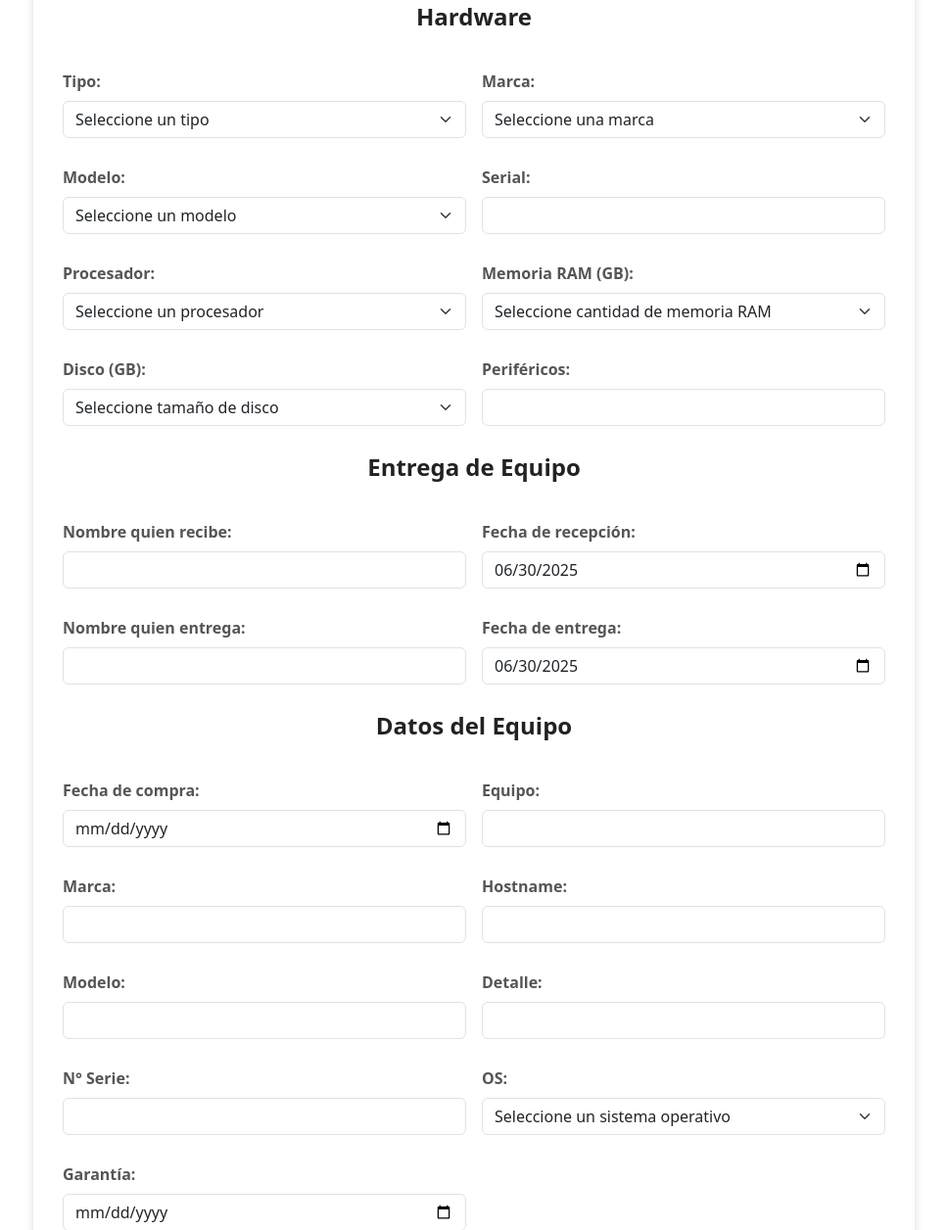
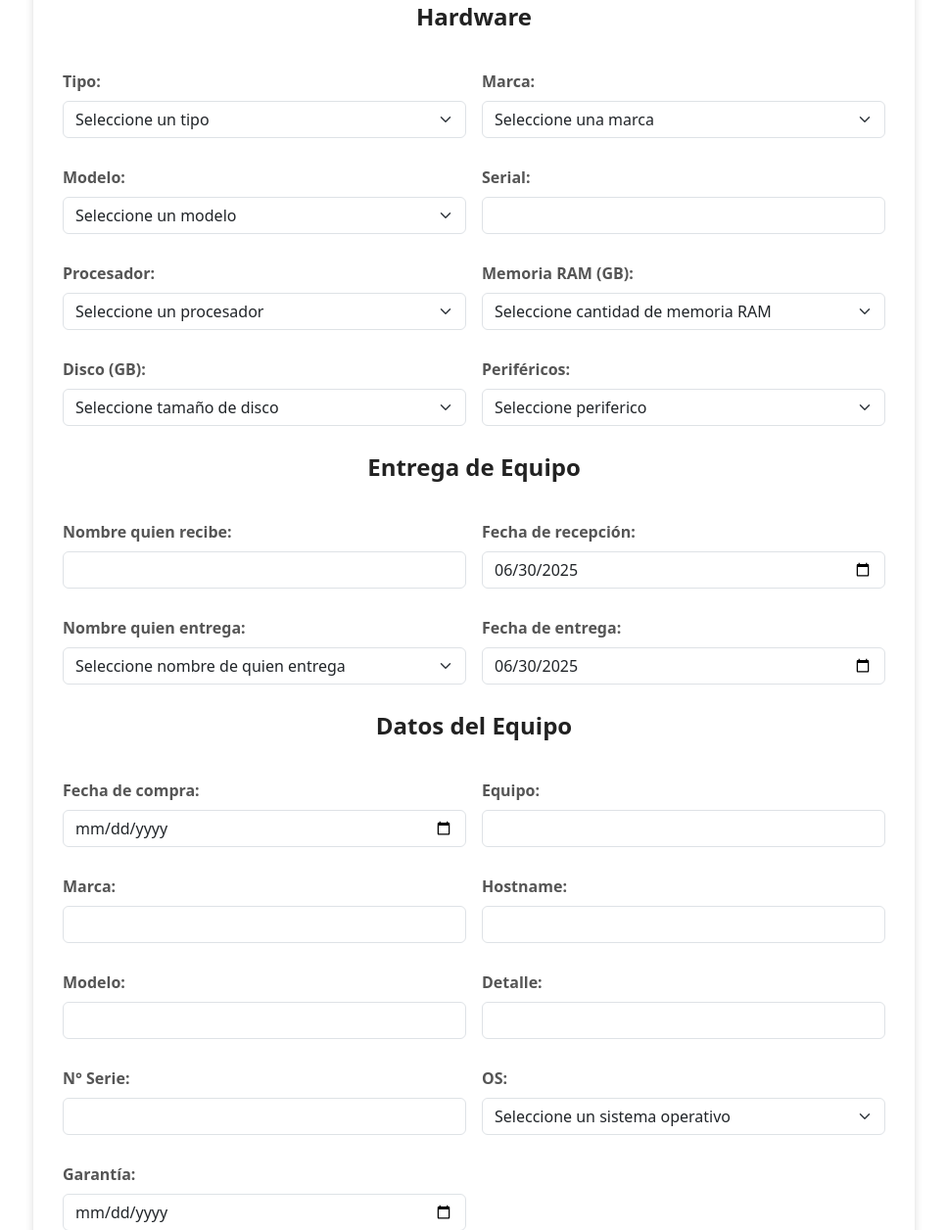
Before and after one commit to EduardoMonzon16/Acta-de-Entrega-de-Equipos, a Flask app: page / in a window 1280 px wide. Shown: the part 506-1762 px from the top of the page at 98% size, without its empty margins (156-1123 px from the left). Run offline with Flask 3, Linux system fonts and the light colour scheme; the visitor is signed in with stand-in values (Sample User, id 1); data that the repository does not hold is empty.

Commit message:
Agregar informacion en la base de datos y enlazando a html

```diff
--- a/app.py
+++ b/app.py
@@ -223,6 +223,46 @@ def get_discos_tamaño():
 
     except Exception as e:
         print(f"Error obteniendo discos_tamaño: {e}")
+        return []
+
+def get_perifericos():
+    try:
+        connection = conectar()
+        print(f"Conexión establecida: {connection is not None}")
+
+        if connection is None:
+            print("Error: No se pudo establecer conexión con la base de datos")
+            return []
+
+        cursor = connection.cursor(dictionary=True)
+        cursor.execute("SELECT idPerifericos, Periferico FROM perifericos ORDER BY Periferico")
+        perifericos = cursor.fetchall()
+
+        print(f"Se obtuvieron {len(perifericos)} tipos: {perifericos}")
+        return perifericos
+
+    except Exception as e:
+        print(f"Error obteniendo perifericos: {e}")
+        return []
+
+def get_personas_entrega():
+    try:
+        connection = conectar()
+        print(f"Conexión establecida: {connection is not None}")
+
+        if connection is None:
+            print("Error: No se pudo establecer conexión con la base de datos")
+            return []
+
+        cursor = connection.cursor(dictionary=True)
+        cursor.execute("SELECT idPersonas_Entrega, Persona_Entrega FROM personas_entrega ORDER BY Persona_Entrega")
+        personas_entrega = cursor.fetchall()
+
+        print(f"Se obtuvieron {len(personas_entrega)} tipos: {personas_entrega}")
+        return personas_entrega
+
+    except Exception as e:
+        print(f"Error obteniendo personas_entrega: {e}")
         return []
 
 # =============================================================================
@@ -488,6 +528,8 @@ def usuarioti():
     procesadores_equipo = get_procesadores_equipos()
     memorias_ram = get_memorias_ram()
     discos_tamaño = get_discos_tamaño()
+    perifericos = get_perifericos()
+    personas_entrega = get_personas_entrega()
 
     print(f"Cargos obtenidos: {len(cargos)}")
     print(f"Tipos de equipos obtenidos: {len(tipos_equipo)}")
@@ -497,6 +539,8 @@ def usuarioti():
     print(f"Procesadores de equipos obtenidos: {len(procesadores_equipo)}")
     print(f"Memorias RAM obtenidas: {len(memorias_ram)}")
     print(f"Tamaño de discos obtenidos: {len(discos_tamaño)}")
+    print(f"Perifericos obtenidos: {len(perifericos)}")
+    print(f"Personas de entrega obtenidos: {len(personas_entrega)}")
 
     if request.method == 'POST':
         # Extraer datos del formulario
@@ -552,7 +596,7 @@ def usuarioti():
 
     return render_template('usuarioti.html', fecha_actual=fecha_actual, cargos=cargos, tipos_equipo=tipos_equipo, marcas_equipo=marcas_equipo,
                            modelos_equipo=modelos_equipo, sistemas_operativo=sistemas_operativo, procesadores_equipo=procesadores_equipo,
-                           memorias_ram=memorias_ram, discos_tamaño=discos_tamaño)
+                           memorias_ram=memorias_ram, discos_tamaño=discos_tamaño, perifericos=perifericos, personas_entrega=personas_entrega)
 
 # =============================================================================
 # FUNCIONES DE GENERACIÓN DE DOCUMENTO WORD
--- a/templates/usuarioti.html
+++ b/templates/usuarioti.html
@@ -109,7 +109,12 @@
                 </div>
                 <div class="col-md-6">
                     <label for="perifericos" class="form-label">Periféricos:</label>
-                    <input type="text" id="perifericos" name="perifericos" class="form-control" required>
+                    <select id="perifericos" name="perifericos" class="form-select" required>
+                        <option value="">Seleccione periferico</option>
+                        {% for periferico in perifericos %}
+                            <option value="{{ periferico.Periferico }}">{{ periferico.Periferico }}</option>
+                        {% endfor %}
+                    </select>
                 </div>
             </div>
         </fieldset>
@@ -128,7 +133,12 @@
                 </div>
                 <div class="col-md-6">
                     <label for="nombre_entrega" class="form-label">Nombre quien entrega:</label>
-                    <input type="text" id="nombre_entrega" name="nombre_entrega" class="form-control" required>
+                    <select id="nombre_entrega" name="nombre_entrega" class="form-select" required>
+                        <option value="">Seleccione nombre de quien entrega</option>
+                        {% for persona_entrega in personas_entrega %}
+                            <option value="{{ persona_entrega.Persona_Entrega }}">{{ persona_entrega.Persona_Entrega }}</option>
+                        {% endfor %}
+                    </select>
                 </div>
                 <div class="col-md-6">
                     <label for="fecha_entrega" class="form-label">Fecha de entrega:</label>
```
